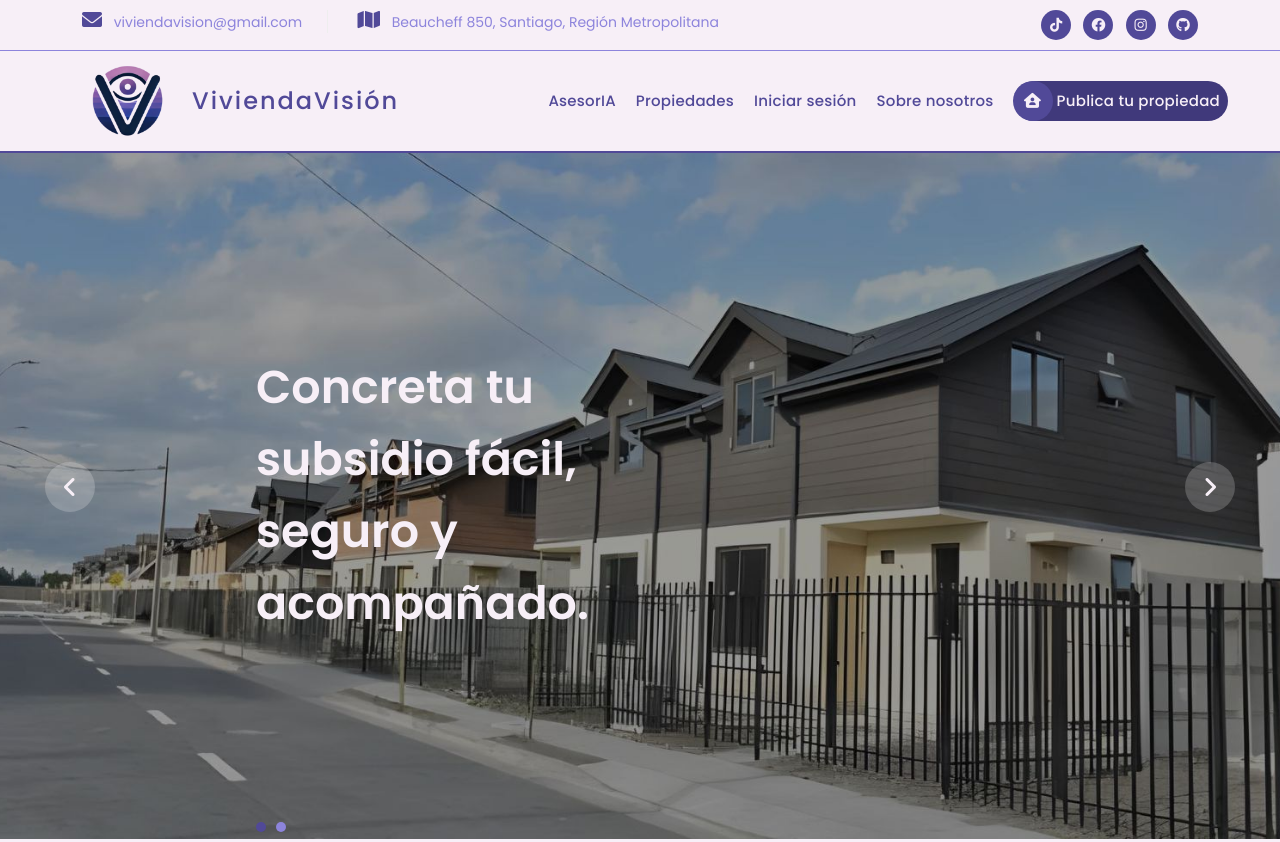
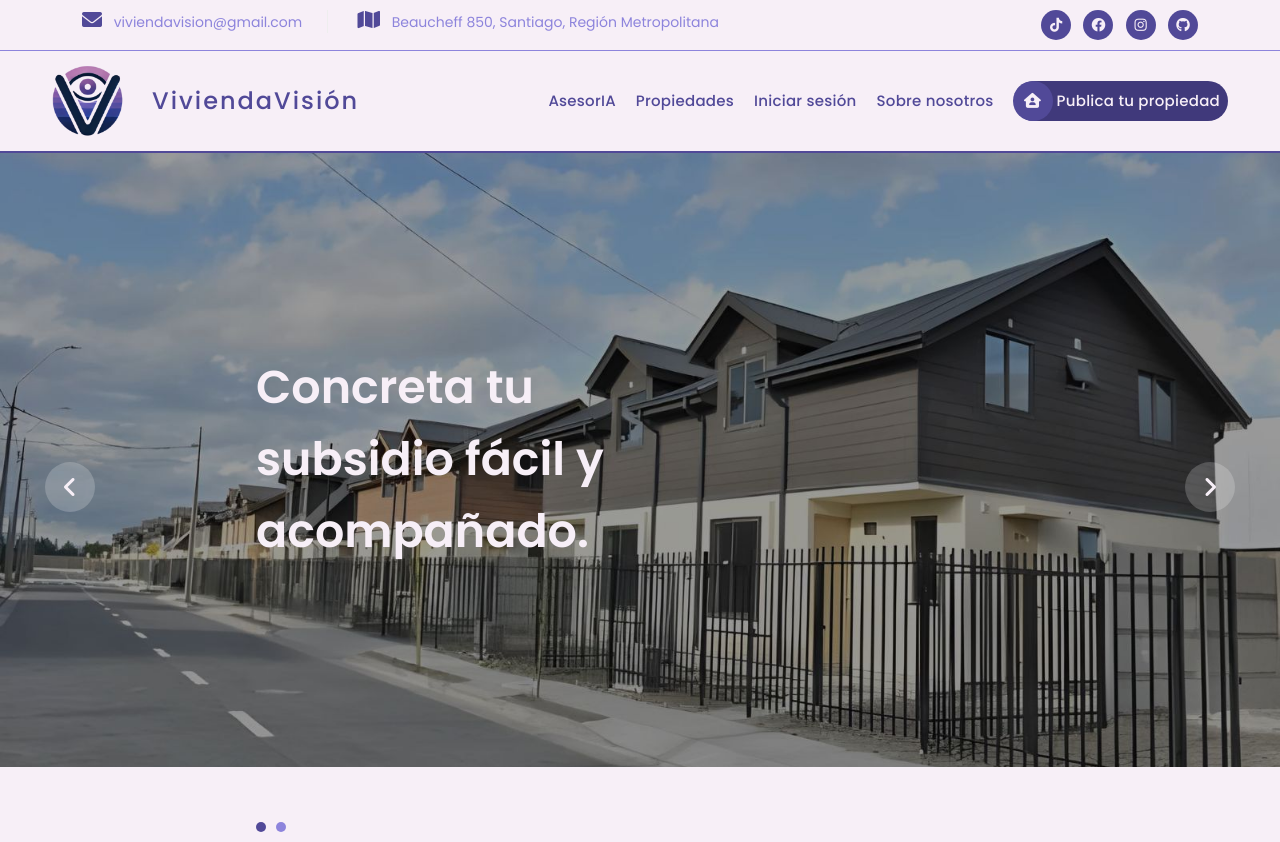
Before and after one commit to AdolfoRV/Innovisi-n, a plain HTML site: page index.html in a window 1280 px wide. Shown: the top 842 px of the page. Drawn offline with nearby package versions, Linux system fonts and the light colour scheme.

Commit message:
refactor: change in propuesta de valor

```diff
--- a/assets/css/innovision.css
+++ b/assets/css/innovision.css
@@ -408,7 +408,7 @@ Header Style
   flex-direction: row;
   align-items: center;
   justify-content: center;
-  margin-left: -30px;
+  margin-left: -70px;
 }
 
 .header-area .main-nav .logo h1 {
--- a/index.html
+++ b/index.html
@@ -106,7 +106,7 @@
       <div class="item item-1">
         <div class="header-text">
           <!-- <span class="category"><em>Comprador</em></span> -->
-          <h2>Concreta tu subsidio fácil, seguro y acompañado.</h2>
+          <h2>Concreta tu subsidio fácil y acompañado.</h2>
         </div>
       </div>
       <div class="item item-2">
```
